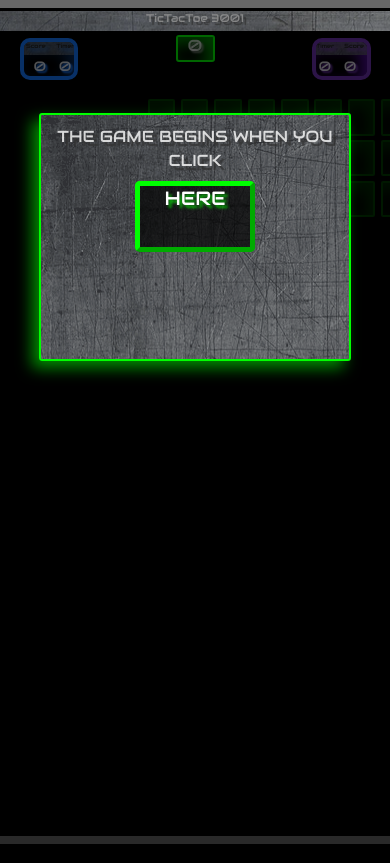
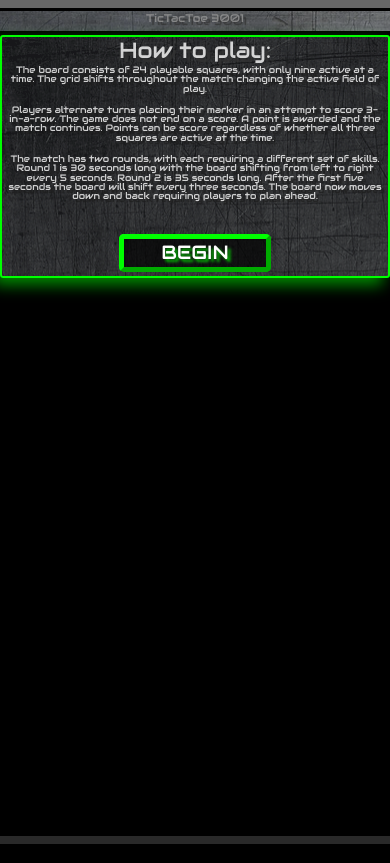
Before and after one commit to AnthonyCorrado/t3-3001-firebase, a PHP site: page / in a window 390 px wide. Run offline with PHP 8.4, Linux system fonts and the light colour scheme; some libraries are stand-ins or nearby versions.

Commit message:
added instructions and make them responsive

```diff
--- a/css/style.css
+++ b/css/style.css
@@ -14,17 +14,21 @@ body {
 	z-index: 6;
 }
 .startPrompt {
-	margin: 20% 25%;
-	width: 50%;
-	height: 30%;
+	margin: 5% 10%;
+	width: 80%;
 	padding: 1%;
-	background: url(../images/metal-box.png);
+	background: url(../images/metal-box-dark.png);
 	position: absolute;
 	border: 2px solid rgba(0, 255, 0, 1);
 	border-radius: 3px;
 	-webkit-box-shadow:  -7px 7px 15px 0px rgba(0,255,0,0.55);
 	-moz-box-shadow:  -7px 7px 15px 0px rgba(0,255,0,0.55);
 	box-shadow:  -7px 7px 15px 0px rgba(0,255,0,0.55);
+}
+.font-helper {
+	text-shadow: 3px 3px 1px rgba(30, 30, 30, .9);
+	font-size: 1em;
+	line-height: 1;
 }
 .message-text {
 	color: rgba(255, 255, 255, .8);
@@ -421,11 +425,6 @@ span {
 	.large-text3, .large-text2, .large-text1 {
 		font-size: 8em;
 	}
-	.startPrompt {
-		margin-left: 20%;
-		width: 60%;
-		height: 30%;
-	}
 	.message-text {
 		font-size: 2.5em;
 	}
@@ -437,11 +436,6 @@ span {
 @media (min-width: 481px) and (max-width: 840px) {
 	.large-text3, .large-text2, .large-text1 {
 		font-size: 5em;
-	}
-	.startPrompt {
-		margin-left: 20%;
-		width: 60%;
-		height: 25%;
 	}
 	.message-text {
 		font-size: 1.5em;
@@ -455,8 +449,8 @@ span {
 		font-size: 2em;
 	}
 	.startPrompt {
-		margin-left: 10%;
-		width: 80%;
+		margin: 0;
+		width: 100%;
 	}
 	.message-text {
 		font-size: 1em;
--- a/index.html
+++ b/index.html
@@ -30,8 +30,22 @@
 
 	<div class="startScreen">
 		<div class="startPrompt">
-			<h3 class="message-text">THE GAME BEGINS WHEN YOU CLICK</h3>
-			<div ng-click="startGame()" class="custom-button">HERE</div>
+			<div class="message-text">
+				<h3>How to play:</h3>
+				<h4 class="font-helper">
+					The board consists of 24 playable squares, with only nine active at a time. The grid shifts throughout the match changing the active field of play.
+				</h4>
+				<h4 class="font-helper">
+					Players alternate turns placing their marker in an attempt to score 3-in-a-row.
+					The game does not end on a score. A point is awarded and the match continues. Points can be score regardless of whether all three squares are active at the time.
+				</h4>
+				<h4 class="font-helper">
+					The match has two rounds, with each requiring a different set of skills. Round 1 is 30 seconds long with the board shifting from left to right every 5 seconds. Round 2 is 35 seconds long. After the first five seconds the board will shift every three seconds. The board now moves down and back requiring players to plan ahead.
+				</h4>
+			</div>
+<!-- 			<h3 class="message-text">THE GAME BEGINS WHEN YOU CLICK</h3> -->
+			<br />
+			<div ng-click="startGame()" class="custom-button">BEGIN</div>
 		</div>
 	</div>
 
--- a/js/boardcontroller.js
+++ b/js/boardcontroller.js
@@ -20,6 +20,7 @@ var clockBreak = true;
 
 $(window).ready(function() {
 	fontScaler();
+	$('.font-helper').css({'font-size' : emScaler * 0.8 });
 	if (windowWidth > 800 && windowWidth < 1200) {
 		$('.sub-font-scale').css({'font-size' : windowWidth * 0.024 });
 	}
@@ -28,6 +29,9 @@ $(window).ready(function() {
 	}
 	else {
 		$('.sub-font-scale').css({'font-size' : windowWidth * 0.025 });
+	}
+	if (windowWidth < 400){
+		$('.font-helper').css({'font-size' : emScaler });
 	}
 });
 $(function() {
```
Also changed, not shown: images/metal-box-dark.png (added).
